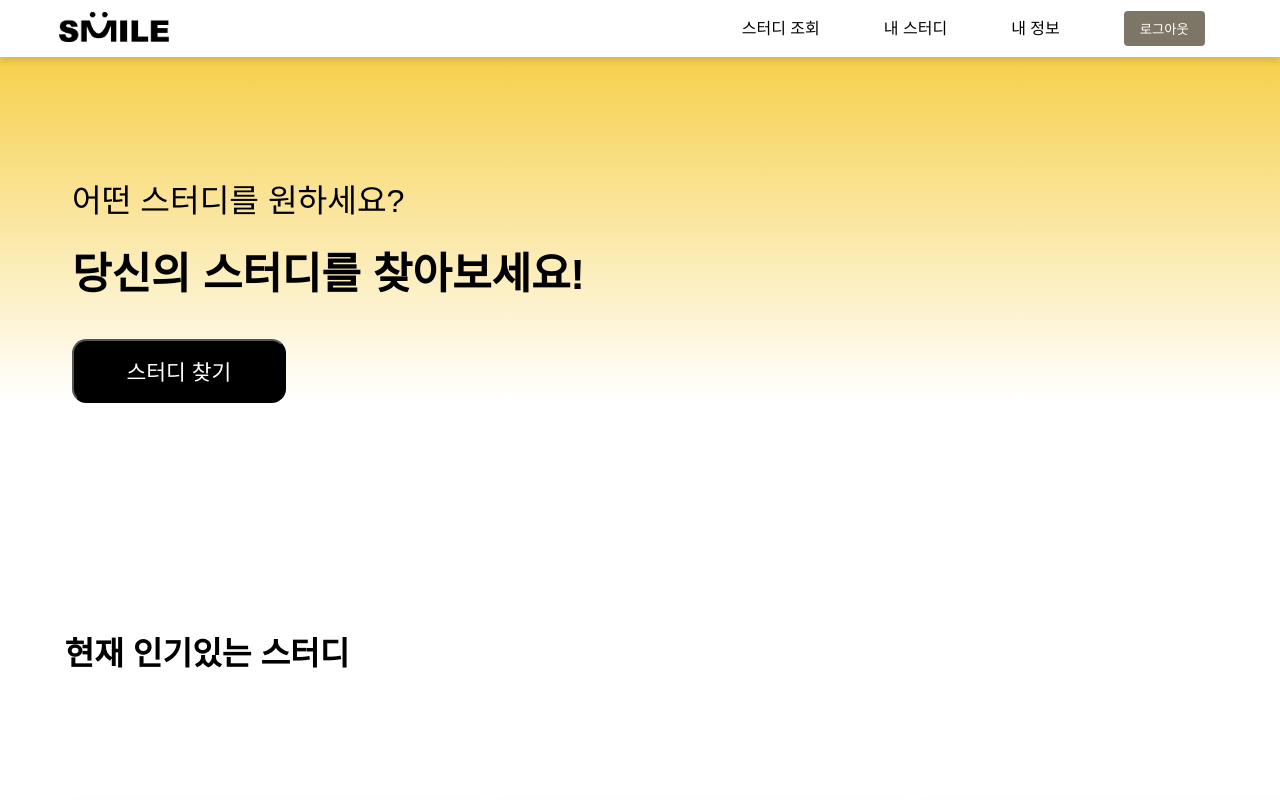
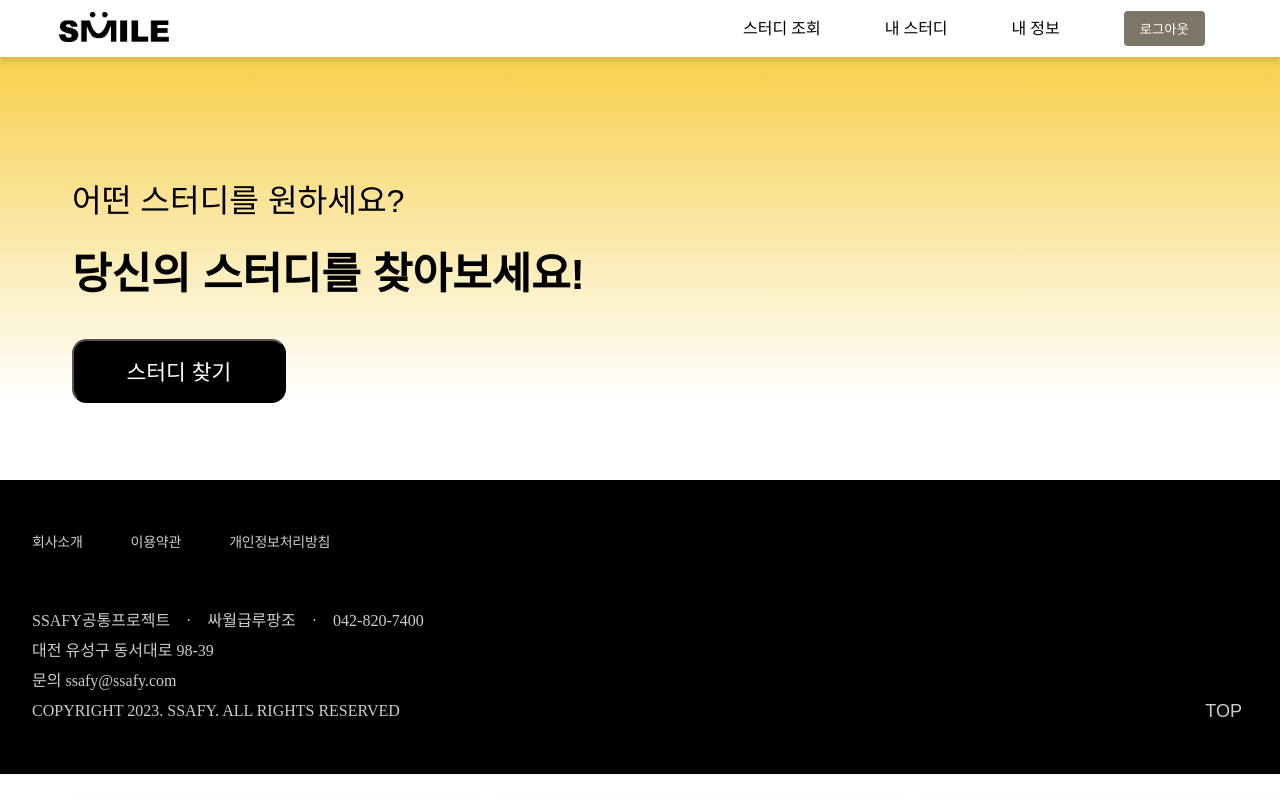
Before and after one commit to oth54477/smile-front, a React (Create React App) app: page / in a window 1280 px wide. Shown: the top 800 px of the page. Built offline with nearby package versions, Linux system fonts and the light colour scheme.

Commit message:
Feat : App.tsx 수정

```diff
--- a/src/App.tsx
+++ b/src/App.tsx
@@ -1,9 +1,13 @@
 import LandingPages from "./pages/LandingPages";
+import NavBar from "./components/navbar/NavBar";
+import Footer from "./components/footers/Footer";
 
 function App() {
   return (
     <>
+      <NavBar />
       <LandingPages />
+      <Footer />
     </>
   );
 }
--- a/src/components/navbar/NavBar.tsx
+++ b/src/components/navbar/NavBar.tsx
@@ -64,13 +64,9 @@ const Img = styled.img`
 
 // Link가 포함된 컴포넌트를 Router 안에 들어가 있어야 사용이 가능 => 일단 보류(페이지 만들어진 뒤에 추가)
 
-interface INavBarProps {
-  bgColor: string;
-}
-
-function NavBar(props: INavBarProps) {
+function NavBar() {
   return (
-    <Nav background-color={props.bgColor}>
+    <Nav>
       <NavHeader>
         <Img src={logoImg} />
       </NavHeader>
--- a/src/pages/LandingPages.tsx
+++ b/src/pages/LandingPages.tsx
@@ -1,7 +1,6 @@
 import styled from "styled-components";
 import Card from "../components/common/Card";
-import NavBar from "../components/navbar/NavBar";
-import Footer from "../components/footers/Footer";
+
 import { useEffect, useState } from "react";
 
 // const Nav = styled.div`
@@ -14,22 +13,22 @@ import { useEffect, useState } from "react";
 //   border: solid 1px black;
 //   background-color: black;
 // `;
-interface IHeaderProps {
-  nbPosition: number;
-  isActive: boolean;
-}
+// interface IHeaderProps {
+//   nbPosition: number;
+//   isActive: boolean;
+// }
 
-const SHeader = styled.div<{ nbPosition: number }>`
-  nav {
-    /* background-color: #ffffff00; */
-    /* box-shadow: 0 5px 5px rgb(0 0 0 / 0%); */
-    background-color: ${(props) => {
-      if (props.nbPosition === 0) {
-      }
-    }};
-    /* box-shadow: 0 5px 5px rgb(0 0 0 / 0%); */
-  }
-`;
+// const SHeader = styled.div<{ nbPosition: number }>`
+//   nav {
+//     /* background-color: #ffffff00; */
+//     /* box-shadow: 0 5px 5px rgb(0 0 0 / 0%); */
+//     background-color: ${(props) => {
+//       if (props.nbPosition === 0) {
+//       }
+//     }};
+//     /* box-shadow: 0 5px 5px rgb(0 0 0 / 0%); */
+//   }
+// `;
 
 const SLandingBody = styled.div`
   /* background-color: ${(props) => props.theme.mainColor}; */
@@ -116,9 +115,6 @@ function LandingPages() {
   console.log(position);
   return (
     <SLandingBody>
-      <SHeader nbPosition={position}>
-        <NavBar bgColor="black" />
-      </SHeader>
       <SContainer>
         <SBanner>
           <SBannerItem>
@@ -136,7 +132,6 @@ function LandingPages() {
           </Cards>
         </SStudyList>
       </SContainer>
-      <Footer />
     </SLandingBody>
   );
 }
```
